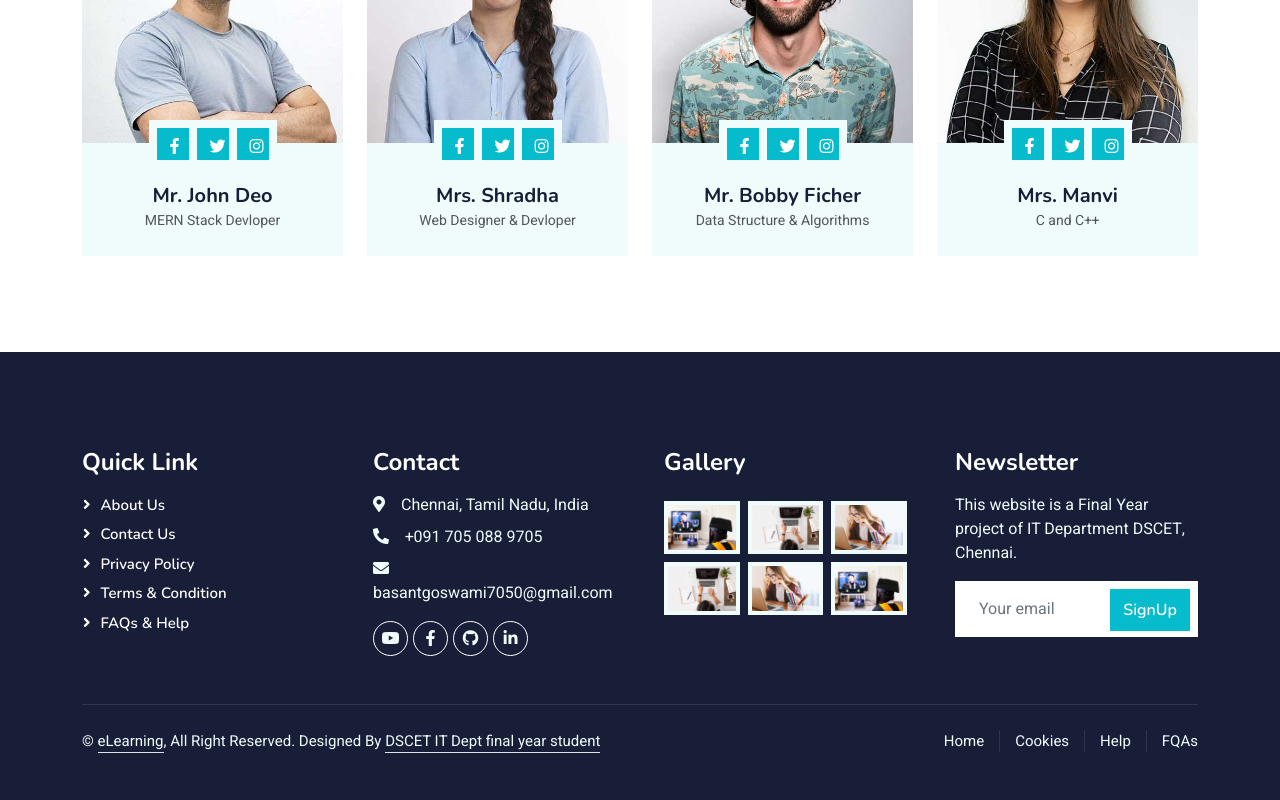
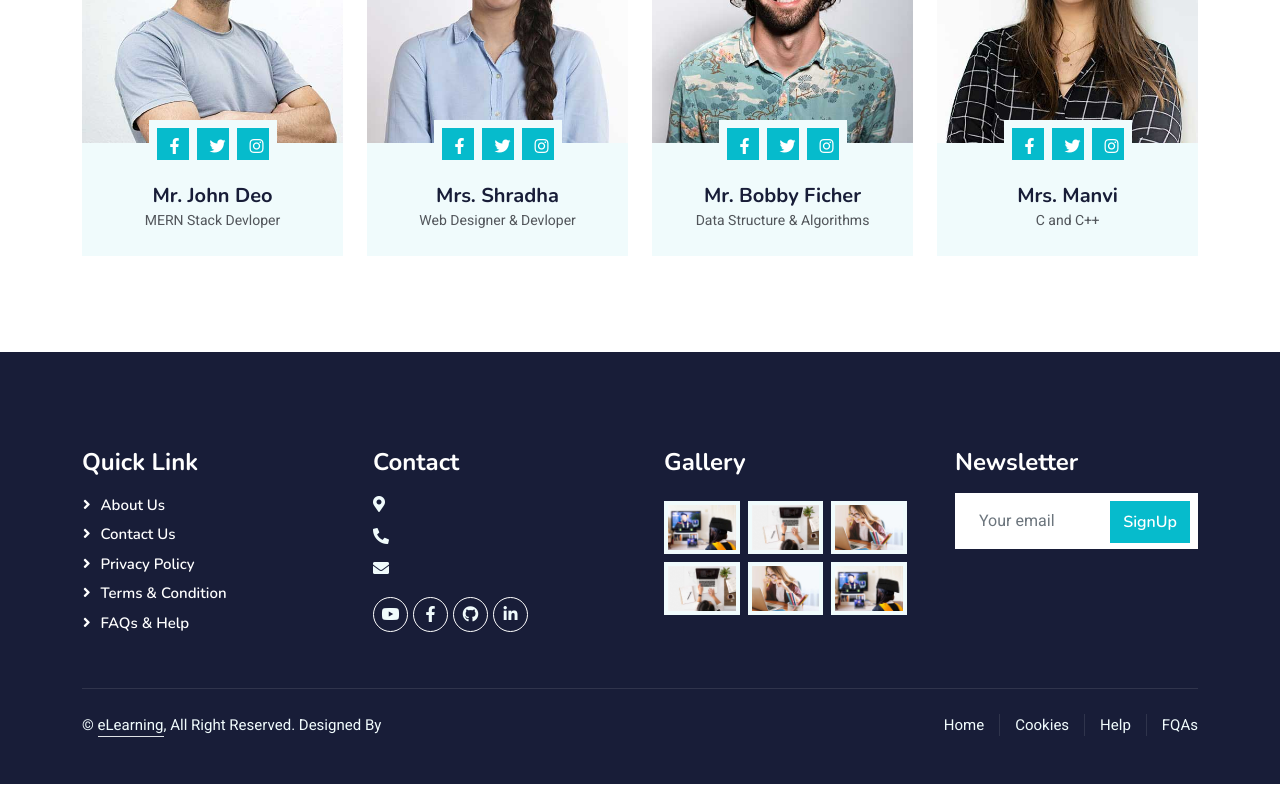
Before and after one commit to ShadowCracks/eLearn, a React (Vite) app: page /team in a window 1280 px wide. Shown: the part 1328-2128 px from the top of the page. Built offline with nearby package versions, Linux system fonts and the light colour scheme.

Commit message:
modified:   src/Components/Pages/Footer.jsx

```diff
--- a/src/Components/Pages/Footer.jsx
+++ b/src/Components/Pages/Footer.jsx
@@ -31,41 +31,41 @@
               <h4 className="text-white mb-3">Contact</h4>
               <p className="mb-2">
                 <i className="fa fa-map-marker-alt me-3" />
-                Chennai, Tamil Nadu, India
+
               </p>
               <p className="mb-2">
                 <i className="fa fa-phone-alt me-3" />
-                +091 705 088 9705
+
               </p>
               <p className="mb-2">
                 <i className="fa fa-envelope me-3" />
-                basantgoswami7050@gmail.com
+
               </p>
               <div className="d-flex pt-2">
                 <a
                   className="btn btn-outline-light btn-social"
-                  href="https://www.youtube.com/channel/UCESPlHcn45qCQe9YiH43MRw"
+                  href=""
                   target="_blank"
                 >
                   <i className="fab fa-youtube" />
                 </a>
                 <a
                   className="btn btn-outline-light btn-social"
-                  href="https://www.facebook.com/basant.bharati.54/"
+                  href=""
                   target="_blank"
                 >
                   <i className="fab fa-facebook-f" />
                 </a>
                 <a
                   className="btn btn-outline-light btn-social"
-                  href="https://github.com/Basant-goswami"
+                  href="https://github.com/ShadowCracks"
                   target="_blank"
                 >
                   <i className="fab fa-github" />
                 </a>
                 <a
                   className="btn btn-outline-light btn-social"
-                  href="https://www.linkedin.com/in/basant-kumar-bharati"
+                  href="https://www.linkedin.com/in/amara-diagana-008ba11b2/"
                   target="_blank"
                 >
                   <i className="fab fa-linkedin-in" />
@@ -122,8 +122,6 @@
             <div className="col-lg-3 col-md-6">
               <h4 className="text-white mb-3">Newsletter</h4>
               <p>
-                This website is a Final Year project of IT Department DSCET,
-                Chennai.
               </p>
               <div
                 className="position-relative mx-auto"
@@ -155,10 +153,10 @@
                 , All Right Reserved. Designed By{" "}
                 <a
                   className="border-bottom"
-                  href="https://www.linkedin.com/in/basant-kumar-bharati"
+                  href=""
                   target="_blank"
                 >
-                  DSCET IT Dept final year student
+
                 </a>
                 <br />
                 <br />
```
